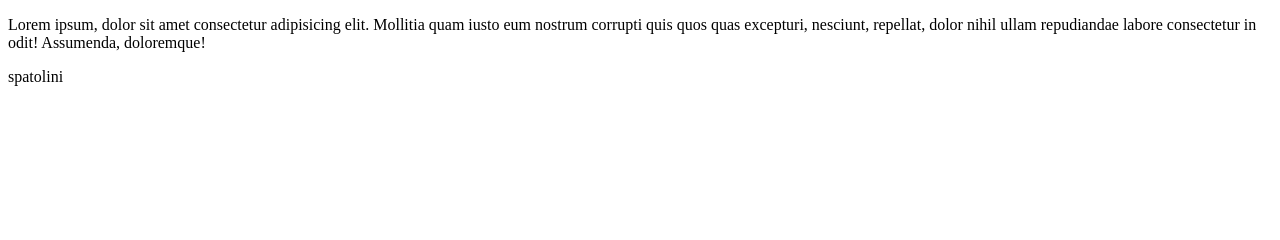
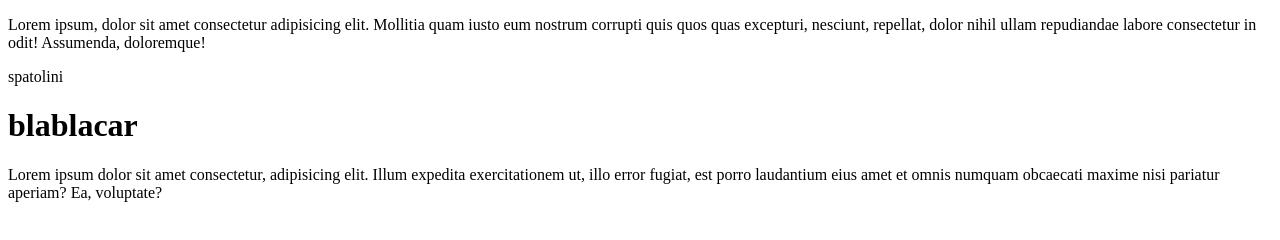
Before and after one commit to alekoszonca/git-test1, a plain HTML site: page index.html in a window 1280 px wide. Drawn offline with Linux system fonts and the light colour scheme.

Commit message:
blablacar

```diff
--- a/index.html
+++ b/index.html
@@ -8,5 +8,7 @@
 <body>
     <p>Lorem ipsum, dolor sit amet consectetur adipisicing elit. Mollitia quam iusto eum nostrum corrupti quis quos quas excepturi, nesciunt, repellat, dolor nihil ullam repudiandae labore consectetur in odit! Assumenda, doloremque!</p>
     <div>spatolini</div>
+    <h1>blablacar</h1>
+    <p>Lorem ipsum dolor sit amet consectetur, adipisicing elit. Illum expedita exercitationem ut, illo error fugiat, est porro laudantium eius amet et omnis numquam obcaecati maxime nisi pariatur aperiam? Ea, voluptate?</p>
 </body>
 </html>
```
